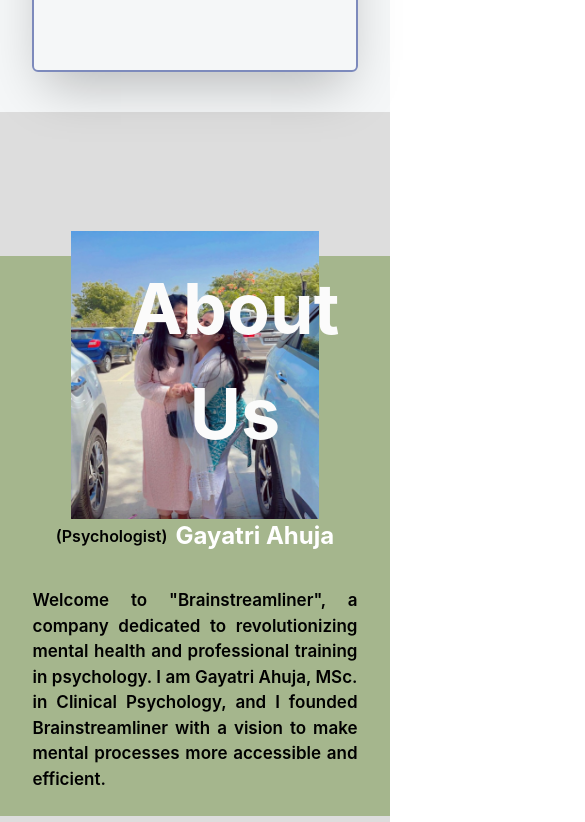
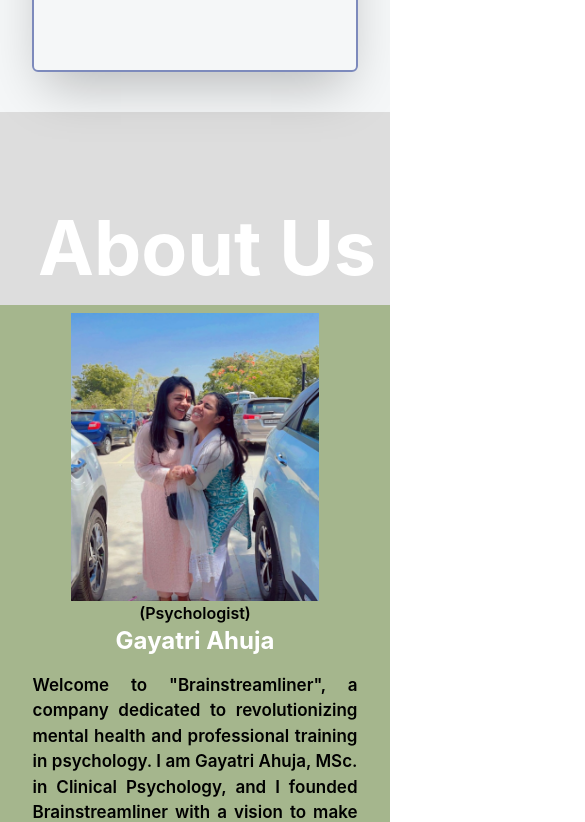
Before and after one commit to puneeeeeeet/BrainStreamliner-v2, a React (Create React App) app: page / in a window 390 px wide. Shown: the part 1702-2524 px from the top of the page, 585 px wide, since content can reach past the window. Built offline with nearby package versions, Linux system fonts and the light colour scheme.

Commit message:
responsive

```diff
--- a/src/Components/Footer.jsx
+++ b/src/Components/Footer.jsx
@@ -24,20 +24,20 @@
 
 
   return (
-    <div className="w-full h-56 px-20 flex bg-green">
-      <div className="px-20 mt-4 ">
+    <div className="w-full sm:h-56 px-20 sm:flex bg-green">
+      <div className="sm:px-20 sm:mt-4 ">
         <div className="">
-          <div className="font-extrabold text-[30px]  w-fit">
+          <div className="font-extrabold text-[30px]  w-fit pt-10 sm:pt-0">
             Get in touch!
           </div>
-          <div className="flex  mt-5">
+          <div className="sm:flex  mt-5">
             <div>
-              <div className="font-extrabold text-blue text-xl mb-4 ">Email</div>
+              <div className="font-extrabold text-blue text-xl sm:mb-4 ">Email</div>
               <div>brainstreamliner@gmail.com</div>
             </div>
-            <div className='mx-32'>
+            <div className='sm:mx-32'>
               <div className="font-extrabold text-blue text-xl mb-4">Social Media</div>
-              <div className="flex  justify-between gap-2 ">
+              <div className="flex  justify-between gap-2 px-10 sm:px-0">
                 {ContactItems.map((item) => (
                   <a key={item.id} href={item.to} className="">
                     <img src={item.ImagePath} className="w-6   h-6" alt="" />
@@ -49,7 +49,7 @@
         </div>
       </div>
 
-      <div className=" mt-4 px-10">
+      <div className=" mt-4 sm:px-10">
       <div>
         <div className='font-extrabold text-[30px]  w-fit'>
           Where we are
@@ -58,7 +58,7 @@
           <div className='font-extrabold text-blue text-xl mb-4'>
             Address
           </div>
-          <div className='flex gap-4'>
+          <div className='sm:flex gap-4 pb-10'>
           <div className='flex-col'>
           <p>Sector-13</p>
           <p>Rohini, New Delhi</p>
--- a/src/Pages/AboutUs.jsx
+++ b/src/Pages/AboutUs.jsx
@@ -8,19 +8,19 @@
   return (
     <div className="w-full h-full bg-[#DDDDDD]">
 
-      <h1 className="  ml-6 sm:ml-24  pt-36 text-white text-[75px] font-bold z-10  text-center"></h1>
+      <h1 className="  ml-6 sm:ml-24 pt-20 text-white text-[75px] font-bold z-10  text-center sm:hidden ">About Us</h1>
       {/* First Section */}
-      <div className="flex flex-col sm:flex-row justify-center items-center py-2 mb-10 bg-green text-center relative">
-        <p className="z-10 absolute top-0 text-[70px] pl-20   text-[#FBFBFB] font-bold">
+      <div className="flex flex-col sm:flex-row justify-center items-center py-2 mb-10 bg-green text-center sm:relative">
+        <p className="hidden sm:flex z-10 absolute top-0 text-[70px] pl-20   text-[#FBFBFB] font-bold">
           About Us
         </p>
         <div className="flex flex-col items-center justify-center ">
-          <div className="w-72 mx-10 h-72 flex-col flex place-content-end ">
+          <div className="w-72 mx-10 sm:h-72 flex-col flex place-content-end ">
             <img
               src={pic}
-              className="h-72 w-72 px-5 absolute top-[-25px]"
+              className="h-72 w-72 px-5 sm:absolute sm:top-[-25px]"
             ></img>
-            <div className="flex items-center justify-center gap-2 ">
+            <div className="sm:flex items-center justify-center gap-2 ">
             <p className=" font-semibold">
                 (Psychologist)
               </p>
@@ -37,7 +37,7 @@
 
         <div className="w-10/12 sm:w-96 h-full  flex  justify-center text-[#304463] py-4 sm:py-0">
           <div className="">
-            <p className="text-wrap text-justify  mt-5 text-black font-semibold text-[17px]">
+            <p className="text-wrap text-justify  sm:mt-5 text-black font-semibold text-[17px]">
               Welcome to "Brainstreamliner", a company dedicated to
               revolutionizing mental health and professional training in
               psychology. I am Gayatri Ahuja, MSc. in Clinical Psychology, and I
@@ -66,13 +66,6 @@
             you navigate the complexities of thought and emotion, enabling you
             to achieve mental wellness.
           </p>
-          {/* <p className="text-wrap text-justify   ">
-              Brainstreamliner aims to enhance mental well-being and
-              professional growth through innovative and effective psychological
-              services. We are committed to providing tools and techniques that
-              promote mental clarity, emotional resilience, and overall
-              well-being
-            </p> */}
         </div>
         <div className="sm:w-72 mx-10 sm:h-80  w-0 h-0 ">
           <img src={tamana} className="h-full w-full"></img>
@@ -81,11 +74,11 @@
       {/* Second Section Ends*/}
 
       {/* Third Section Starts */}
-      <div className="flex justify-center items-center  text-black relative bg-green gap-2 mb-10">
-        <div className=" w-72 flex  items-center justify-center    ">
-          <img src={tamana} className="h-72 w-72 absolute top-[-16px]"></img>
+      <div className="sm:flex justify-center items-center  text-black relative bg-green gap-2 mb-10">
+        <div className=" sm:w-72 w-full flex  items-center justify-center py-2   ">
+          <img src={tamana} className="h-72 w-72 sm:absolute top-[-16px]"></img>
         </div>
-        <div className=" items-center flex flex-col justify-center  py-10">
+        <div className=" items-center flex flex-col justify-center py-5 sm:py-10">
           <h1 className="text-2xl  font-semibold  underline-offset-2 text-center ">
             Our Services
           </h1>
@@ -112,7 +105,7 @@
       </div>
       {/* Third Section Ends */}
       <div className="flex items-center justify-center pb-3">
-        <p className="text-2xl font-semibold">
+        <p className="text-2xl font-semibold  text-center">
           Join us at Brainstreamliner, where we turn the complexities of
           psychology into a journey of clarity and compassion.
         </p>
```
